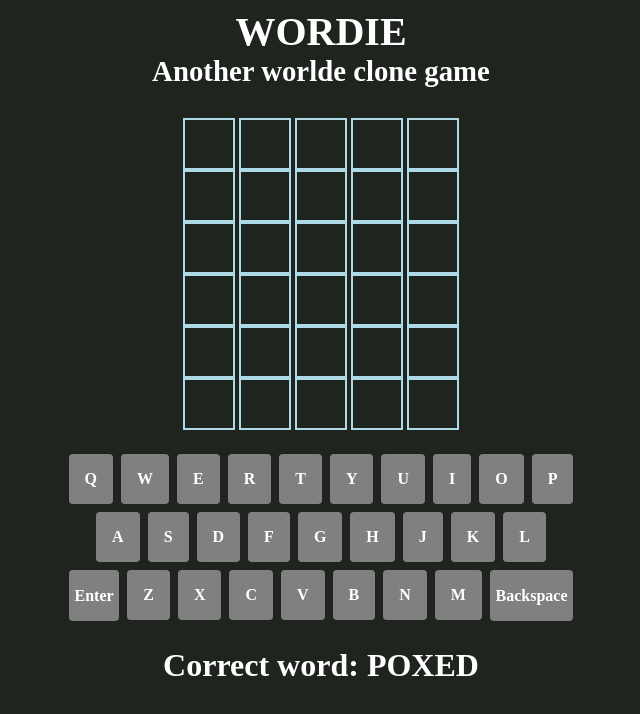
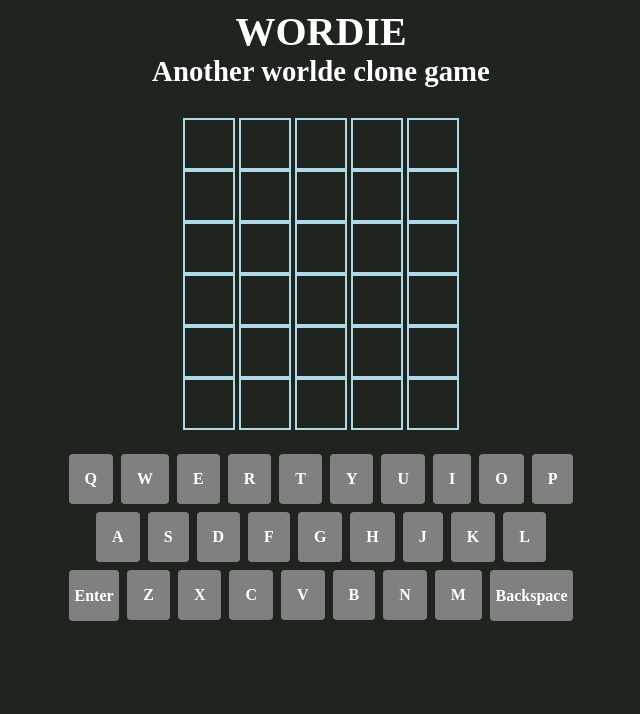
Before and after one commit to dquangxyz/TS-wordiee, a React (Create React App) app: page / in a window 1280 px wide. Shown: the top 714 px of the page, without its empty margins (319-959 px from the left). Built offline with nearby package versions, Linux system fonts and the light colour scheme.

Commit message:
done testing with gameover component

```diff
--- a/src/components/Gameover/Gameover.tsx
+++ b/src/components/Gameover/Gameover.tsx
@@ -15,8 +15,6 @@ const Gameover =() => {
             {!gameover && attempt === 6 && <h3>Oops, you failed to find out the secret word</h3>}
             {attempt === 6 && <h1>Correct word: {correctWord.toUpperCase()}</h1>}
             {gameover && <h3>You guessed in {attempt} attempts </h3>}
-
-            <h1>Correct word: {correctWord.toUpperCase()}</h1>
         </div>
     )
 }
```
